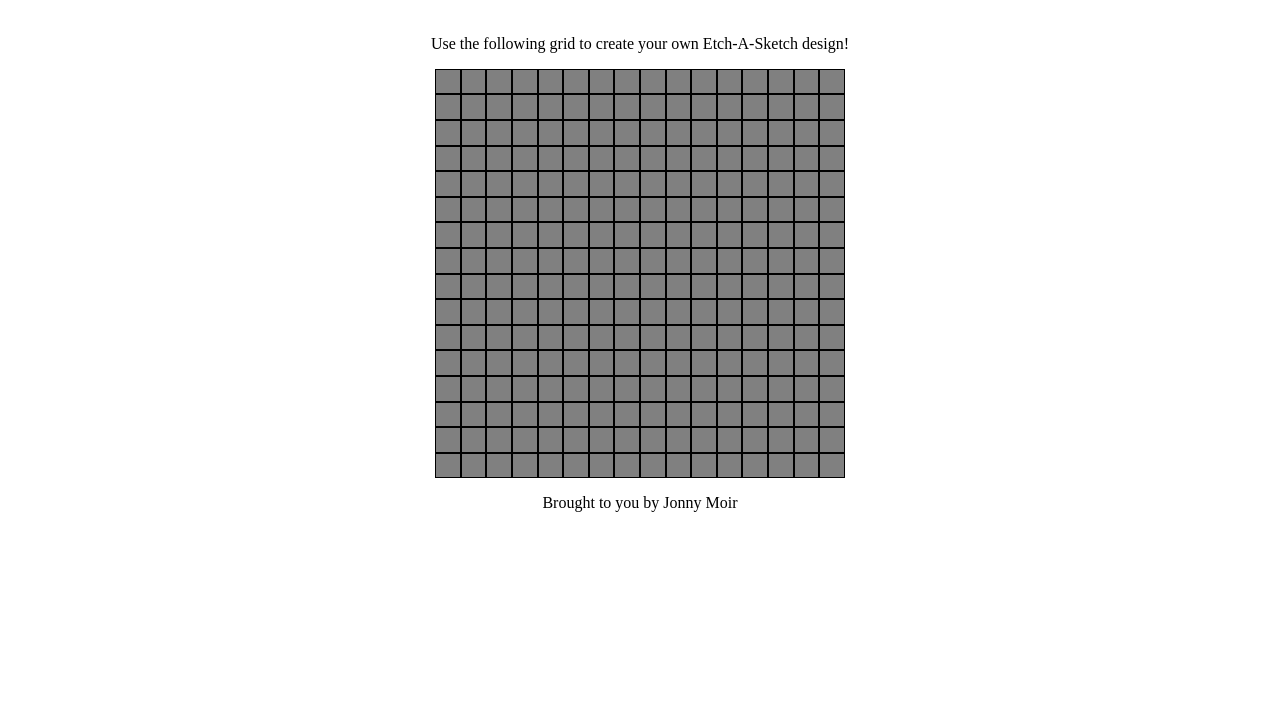
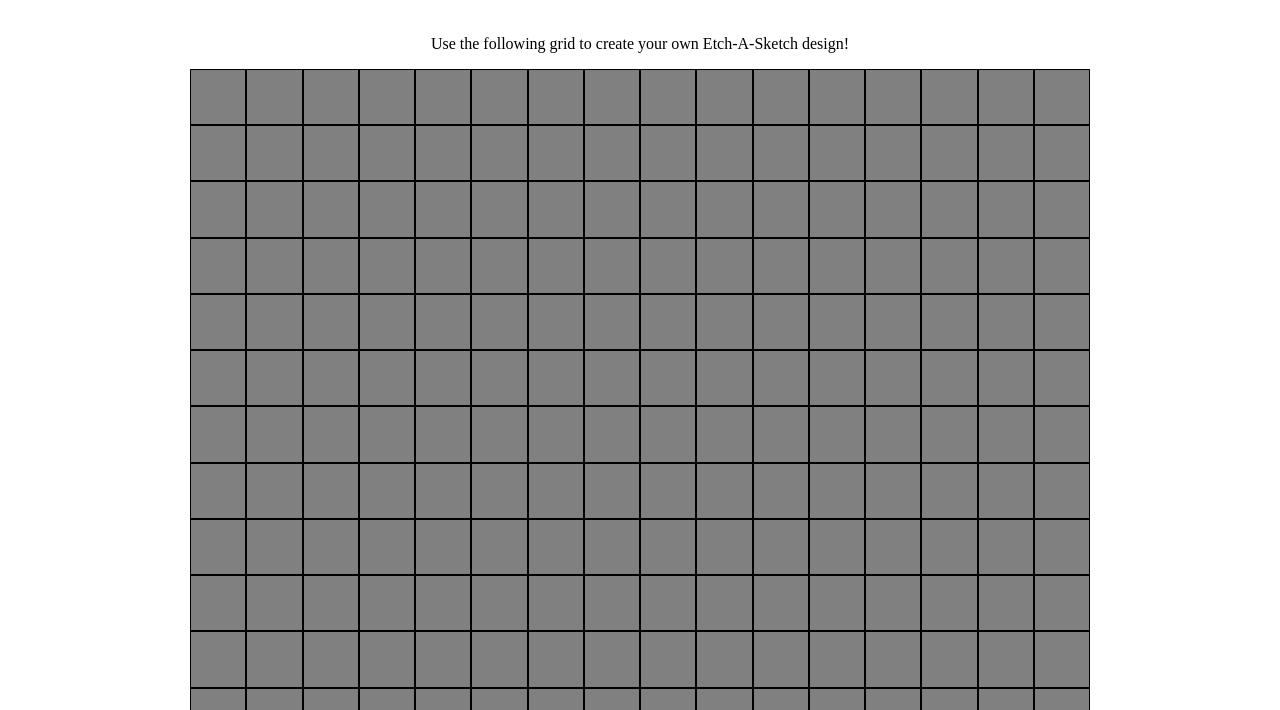
Before and after one commit to mojonny/etchSketchProj, a plain HTML site: page index.html in a window 1280 px wide. Shown: the part 90-800 px from the top of the page. Drawn offline with Linux system fonts and the light colour scheme.

Commit message:
got it to work by shifting new grid on top of old.

```diff
--- a/index.html
+++ b/index.html
@@ -19,14 +19,10 @@
           Etch-A-Sketch design!</p>
           <div id="wrapper">
             <div id="container"></div>
-
+            <div id="container2"></div>
           </div>
           <p>Brought to you by Jonny Moir</p>
       </div>
-      <div id="wrapper2">
-        <div id="container2"></div>
-      </div>
-
     </main>
     <script src="./script.js"></script>
   </body>
--- a/script.js
+++ b/script.js
@@ -15,16 +15,16 @@ for (let i=0; i<boxes.length; i++) {
         }
     }
 
-    var newHtmlE="";
+
 function newGrid (){
     numBoxes = parseInt(prompt ("Pick a number between 1 and 100"));
-
+    var newHtmlE="";
     for (i=0; i<numBoxes*numBoxes; i++) {
         newHtmlE += '<div class="box2"></div>';
         var container2 = document.getElementById("container2");
         container2.innerHTML = newHtmlE;
     }
-    let gridTemplateColumns = 'repeat('+numBoxes+', 5vw)';
+    let gridTemplateColumns = 'repeat('+numBoxes+', 1fr)';
         container2.style.gridTemplateColumns = gridTemplateColumns;
         container2.style.gridTemplateRows = gridTemplateColumns;
 
--- a/styles.css
+++ b/styles.css
@@ -5,9 +5,8 @@
 }
 
 .box, .box2 {
-    color: black;
-    border: 1px solid;
     background-color: grey;
+    border: solid 0.05rem black;
 }
 
 .colorIn {
@@ -16,18 +15,24 @@
 
 #container {
     display: grid;
-    max-width: max-content;
-    max-height: max-content;
-    grid-template-columns: repeat(16,2vw);
-    grid-template-rows: repeat(16,2vw);
+    width: 900px;
+    height: 900px;
+    max-width: 900px;
+    max-height: 900px;
+    grid-template-columns: repeat(16,1fr);
+    grid-template-rows: repeat(16,1fr);
 }
 
 #container2 {
     display: grid;
-    max-width: max-content;
-    max-height: max-content;
+    width: 900px;
+    height: 900px;
+    max-width: 900px;
+    max-height: 900px;
     grid-template-columns: repeat();
     grid-template-rows: repeat();
+    position: relative;
+    top: -900px;
 }
 
 #wrapper {
```
